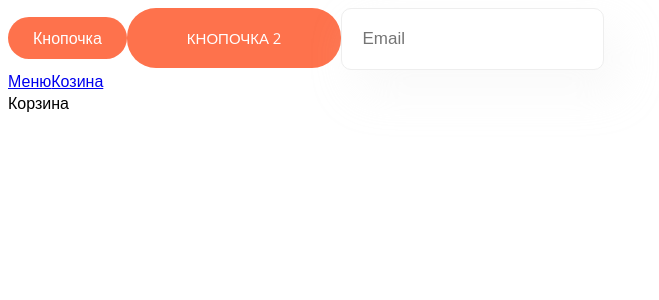
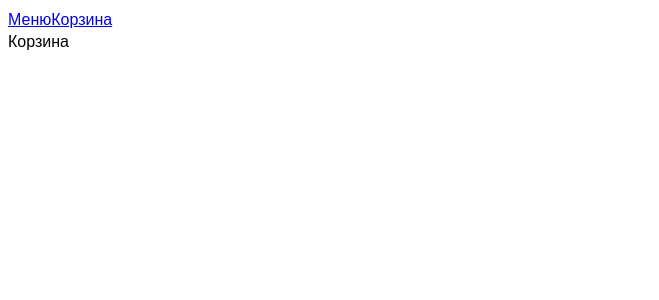
Before and after one commit to DenisNeddy/pur_sc_pizza-app, a React (Vite) app in the folder pizza-app/: page /cart in a window 1280 px wide. Shown: the top 300 px of the page, without its empty margins (0-659 px from the left). Built offline with nearby package versions, Linux system fonts and the light colour scheme.

Commit message:
11.5 Outlet

```diff
--- a/pizza-app/src/App.tsx
+++ b/pizza-app/src/App.tsx
@@ -1,41 +1,22 @@
 
 
 import Button from './components/Button/Button';
-import { MouseEvent, useState } from 'react';
 import Input from './components/Input/Input';
-import { Routes, Route } from 'react-router-dom';
-import Menu from './pages/Menu/Menu';
-import Cart from './pages/Cart/Cart';
-import Error from './pages/Error/Error';
+
+
+
 
 function App() {
 
-	const [counter, setCounter] = useState<number>(0);
-	console.log(counter);
-
-	const addCounter = (event: MouseEvent) => {
-		setCounter(2);
-
-
-		console.log(event);
-
-	};
 
 
 	return (
 		<>
-			<Button onClick={addCounter}>Кнопочка</Button>
-			<Button onClick={addCounter} appearence='big'>Кнопочка 2</Button>
+			<Button>Кнопочка</Button>
+			<Button appearence='big'>Кнопочка 2</Button>
 			<Input placeholder='Email'/>
-			<div>
-				<a href='/'>Меню</a>
-				<a href='/cart'>Козина</a>
-			</div>
-			<Routes>
-				<Route  path='/' element={<Menu />} />
-				<Route  path='/cart' element={<Cart />} />
-				<Route  path='*' element={<Error />} />
-			</Routes>
+
+
 		</>
 	);
 }
--- /dev/null
+++ b/pizza-app/src/layout/Menu/Menu.tsx
@@ -0,0 +1,17 @@
+import { Link, Outlet } from 'react-router-dom';
+
+const Layout = () => {
+	return (
+		<div>
+			<div>
+				<Link to='/'>Меню</Link>
+				<Link to='/cart'>Корзина</Link>
+			</div>
+			<div>
+				<Outlet />
+			</div>
+		</div>
+	);
+};
+
+export default Layout;
--- a/pizza-app/src/main.tsx
+++ b/pizza-app/src/main.tsx
@@ -1,13 +1,42 @@
 import { StrictMode } from 'react';
 import { createRoot } from 'react-dom/client';
-import App from './App.tsx';
 import './index.css';
-import { BrowserRouter } from 'react-router-dom';
+import { createBrowserRouter, RouterProvider } from 'react-router-dom';
+import Menu from './pages/Menu/Menu';
+import Cart from './pages/Cart/Cart';
+import Error from './pages/Error/Error';
+import Layout from './layout/Menu/Menu';
+
+
+const router = createBrowserRouter([
+	{
+		path: '/',
+		element: <Layout />,
+		children: [
+			{
+				path: '/',
+				element: <Menu />
+			},
+			{
+				path: '/cart',
+				element: <Cart />
+			}
+		]
+
+
+	},
+	{
+		path: '/cart',
+		element: <Cart />
+	},
+	{
+		path: '*',
+		element: <Error />
+	}
+]);
 
 createRoot(document.getElementById('root')!).render(
 	<StrictMode>
-		<BrowserRouter>
-			<App />
-		</BrowserRouter>
+		<RouterProvider router={router} />
 	</StrictMode>
 );
--- a/pizza-app/src/pages/Cart/Cart.tsx
+++ b/pizza-app/src/pages/Cart/Cart.tsx
@@ -1,5 +1,3 @@
-
-
 const Cart = () => {
 	return (
 		<div>
--- a/pizza-app/src/pages/Error/Error.tsx
+++ b/pizza-app/src/pages/Error/Error.tsx
@@ -1,9 +1,10 @@
-
 const Error = () => {
 	return (
+
 		<div>
             Error
 		</div>
+
 	);
 };
 
--- a/pizza-app/src/pages/Menu/Menu.tsx
+++ b/pizza-app/src/pages/Menu/Menu.tsx
@@ -1,8 +1,10 @@
 const Menu = () => {
 	return (
+
 		<div>
             Menu
 		</div>
+
 	);
 };
 
```
